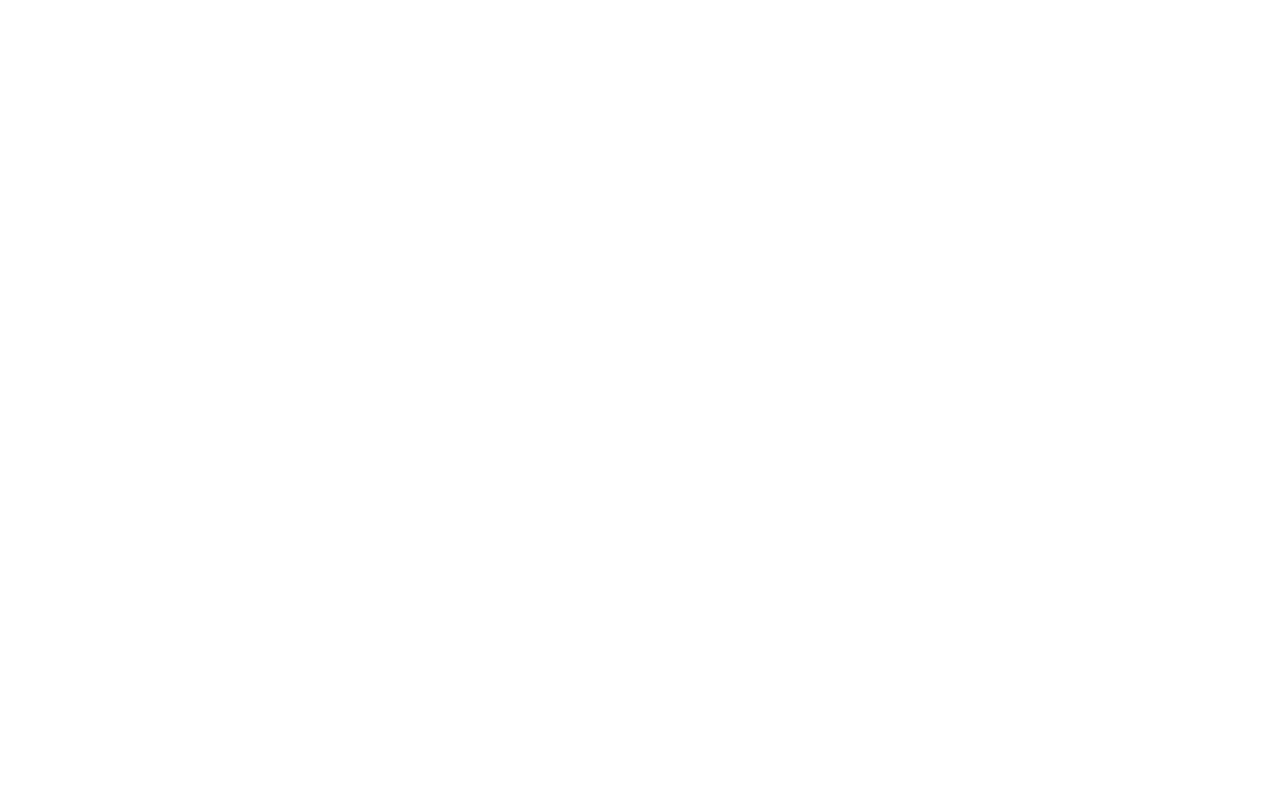
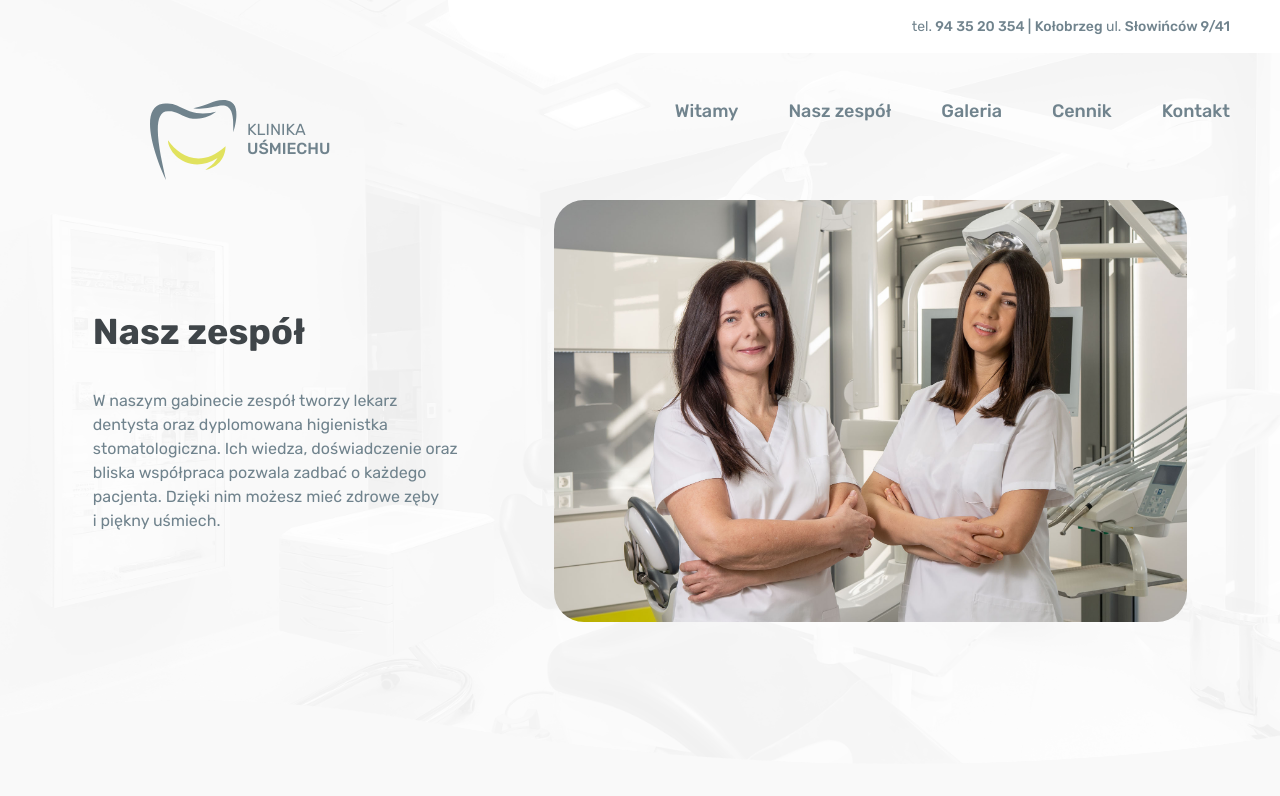
Before and after one commit to TSC-Apps/dental-clinic-web, a plain HTML site: page team.html in a window 1280 px wide. Shown: the top 796 px of the page. Drawn offline with Linux system fonts and the light colour scheme.

Commit message:
Team landing done

```diff
--- a/static/scss/base.scss
+++ b/static/scss/base.scss
@@ -130,6 +130,8 @@ nav {
   a {
     text-decoration: none;
     color: inherit;
+    font-weight: 500;
+    font-size: 18px;
   }
 
   ul {
--- /dev/null
+++ b/static/scss/team.scss
@@ -0,0 +1,46 @@
+@use 'variables';
+
+.content {
+  width: 90%;
+  z-index: 2;
+  position: absolute;
+  margin-left: auto;
+  margin-right: auto;
+  top: 200px;
+  right: 0;
+  left: 0;
+}
+
+.desc {
+  display: flex;
+  justify-content: center;
+
+  img {
+    width: 55%;
+    border-radius: 30px;
+    object-fit: cover;
+  }
+}
+
+.team-block {
+  width: 40%;
+  align-self: center;
+
+  h3 {
+    font-size: 36px;
+    color: #3f4549;
+  }
+
+  p {
+    font-size: 16px;
+    width: 80%;
+    line-height: 1.5;
+  }
+}
+
+.wavy-wave {
+  position: absolute;
+  top: 700px;
+  left: 0;
+  width: 100%;
+}
--- a/team.html
+++ b/team.html
@@ -0,0 +1,92 @@
+<!DOCTYPE html>
+<html>
+
+<head>
+  <meta charset="UTF-8">
+  <title>Klinika uśmiechu</title>
+  <meta name="description" content="">
+  <meta name="keywords" content="stomatologia, dentysta, zęby, kołobrzeg, kicerman">
+  <meta name="viewport" content="width=device-width, initial-scale=1.0">
+
+  <link rel="preconnect" href="https://fonts.gstatic.com">
+  <link rel="preconnect" href="https://fonts.gstatic.com">
+  <link href="https://fonts.googleapis.com/css2?family=Rubik:wght@400;500;700&display=swap" rel="stylesheet">
+  <link rel="stylesheet" href="static/css/base.css">
+  <link rel="stylesheet" href="static/css/team.css">
+  <link rel="icon" href="static/img/logo.svg" sizes="any" type="image/svg+xml">
+</head>
+
+<body>
+  <div>
+    <div class="images-container">
+      <img src="static/img/Galeria4mono.jpg" class="background-img" alt="dental clinic" />
+      <img src="static/img/wave2.svg" class="wavy-wave" alt="white wave" />
+
+      <div class="contact-bar">
+        <div class="text-container">
+          <span class="normal-weight">tel.</span>
+          <span class="medium-weight">94 35 20 354 |</span>
+          <span class="medium-weight">Kołobrzeg</span>
+          <span class="normal-weight">ul.</span>
+          <span class="medium-weight">Słowińców 9/41</span>
+        </div>
+      </div>
+
+      <nav>
+        <!-- <a href="index.html"> -->
+        <div id="logo">
+          <img src="static/img/logo.svg" alt="tooth" />
+          <div id="logo-text">
+            <span class="normal-weight">KLINIKA</span>
+            <span class="medium-weight">UŚMIECHU</span>
+          </div>
+        </div>
+        <!-- </a> -->
+
+        <div class="navbar">
+          <ul>
+            <li><a href="contact.html">Kontakt</a></li>
+            <li><a href="tariff.html">Cennik</a></li>
+            <li><a href="gallery.html">Galeria</a></li>
+            <li><a href="team.html">Nasz zespół</a></li>
+            <li><a href="index.html">Witamy</a></li>
+          </ul>
+        </div>
+
+        <button onclick="handleHamburger()" class="hamburger"></button>
+        <!-- js can edit only inlin -->
+        <div class="menu" style="display: none;">
+          <ul>
+            <li><a href="index.html">Witamy</a></li>
+            <li><a href="team.html">Nasz zespół</a></li>
+            <li><a href="gallery.html">Galeria</a></li>
+            <li><a href="tariff.html">Cennik</a></li>
+            <li><a href="contact.html">Kontakt</a></li>
+          </ul>
+        </div>
+
+      </nav>
+    </div>
+
+    <div class="content">
+      <div class="desc">
+        <div class="team-block">
+          <h3>Nasz zespół</h3>
+          <p>W naszym gabinecie zespół tworzy lekarz dentysta oraz&nbsp;dyplomowana higienistka stomatologiczna. Ich
+            wiedza,
+            doświadczenie oraz bliska współpraca pozwala zadbać o&nbsp;każdego pacjenta. Dzięki nim możesz mieć zdrowe
+            zęby i&nbsp;piękny uśmiech.</p>
+        </div class="team-block">
+
+        <img src="static/img/Nasz-zespol.jpg" alt="our team (dentist and assistent)">
+
+      </div>
+
+    </div>
+
+  </div>
+
+  <script src="static/js/base.js"></script>
+</body>
+
+</html>
```
Also changed, not shown: index.html (+6 -9 lines), static/css/base.css, static/css/team.css (added), static/img/Nasz-zespol.jpg (renamed from static/img/Nasz-zespół.jpg), static/img/Nasz-zespol1.jpg (renamed from static/img/Nasz-zespół1.jpg), static/img/Nasz-zespol2.jpg (renamed from static/img/Nasz-zespół2.jpg), static/img/ellipse.svg (added), static/img/tooth1.svg (deleted), static/img/tooth2.svg (deleted), static/img/tooth3.svg (deleted), static/img/wave1.svg (renamed from static/img/Fala.svg), static/img/wave2.svg (added), 2 other files.
